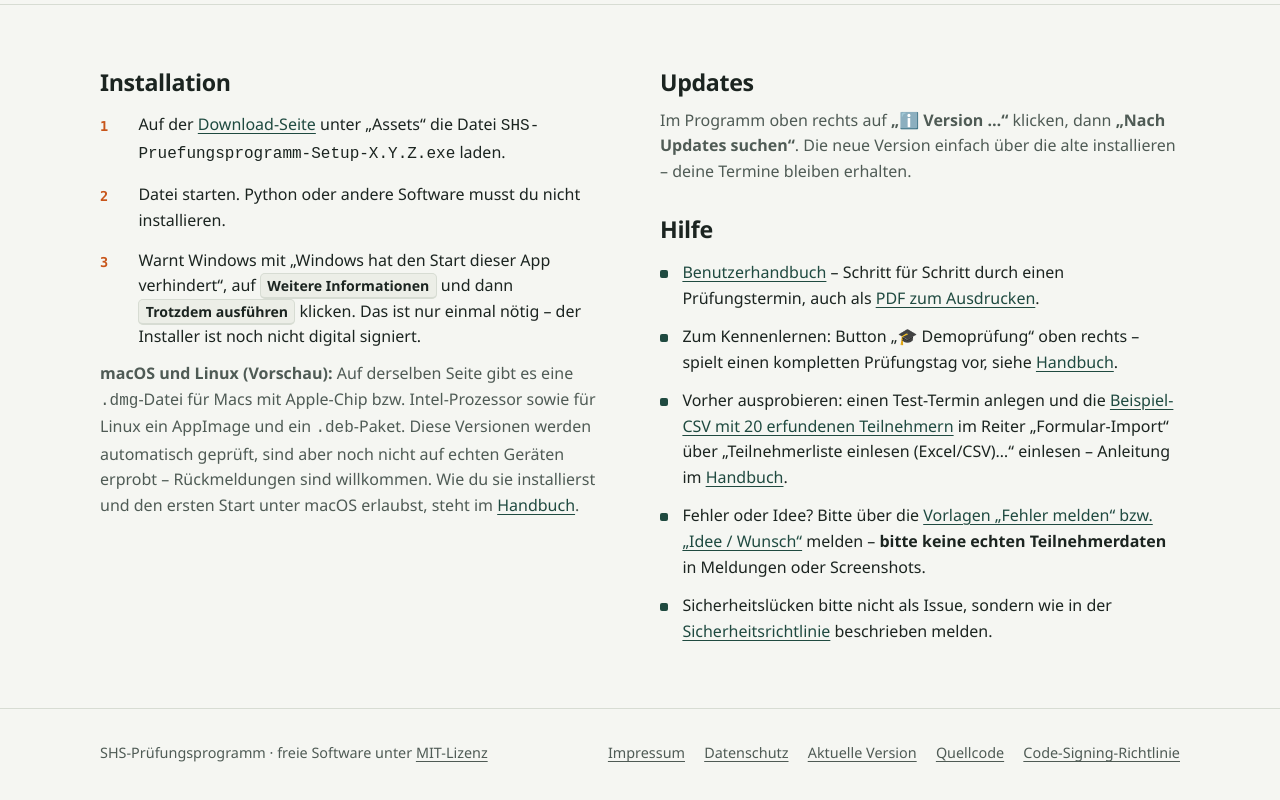
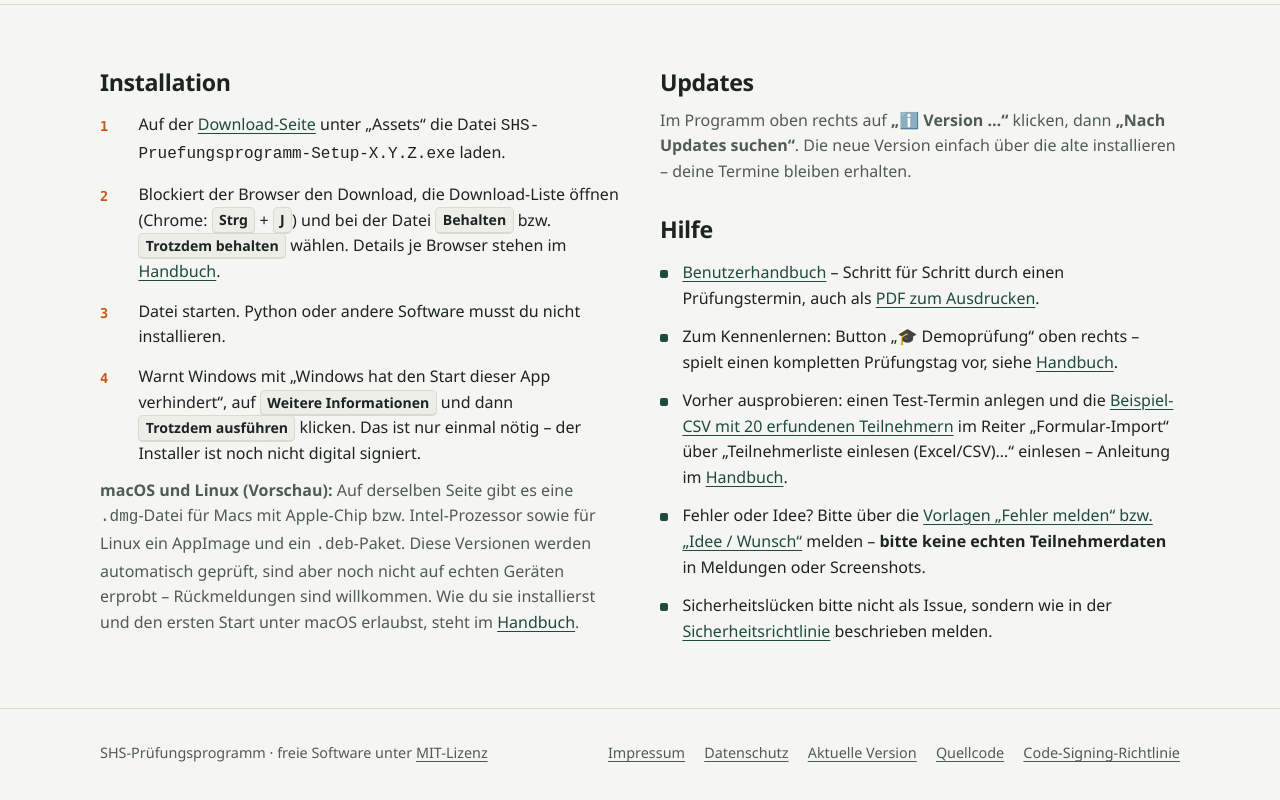
Before and after one commit to mbruver-source/SHS, a plain HTML site: page docs/index.html in a window 1280 px wide. Shown: the part 3937-4737 px from the top of the page. Drawn offline with Linux system fonts and the light colour scheme.

Commit message:
Doku: Hinweis „Browser blockiert den Download“ (Chrome, Edge, Firefox)
Handbuch Kapitel 2 mit Schritten je Browser und Edge-Screenshot, dazu
Hinweise in README.md, README_INSTALLER.md und auf der Website.

Co-Authored-By: Claude Opus 5.5 <noreply@anthropic.com>

```diff
--- a/docs/index.html
+++ b/docs/index.html
@@ -162,6 +162,7 @@
       <h2>Installation</h2>
       <ol class="install">
         <li><span>Auf der <a href="https://github.com/mbruver-source/SHS/releases/latest">Download-Seite</a> unter „Assets“ die Datei <code>SHS-Pruefungsprogramm-Setup-X.Y.Z.exe</code> laden.</span></li>
+        <li><span>Blockiert der Browser den Download, die Download-Liste öffnen (Chrome: <span class="taste">Strg</span> + <span class="taste">J</span>) und bei der Datei <span class="taste">Behalten</span> bzw. <span class="taste">Trotzdem behalten</span> wählen. Details je Browser stehen im <a href="handbuch.html#2-installation-und-updates">Handbuch</a>.</span></li>
         <li><span>Datei starten. Python oder andere Software musst du nicht installieren.</span></li>
         <li><span>Warnt Windows mit „Windows hat den Start dieser App verhindert“, auf <span class="taste">Weitere Informationen</span> und dann <span class="taste">Trotzdem ausführen</span> klicken. Das ist nur einmal nötig – der Installer ist noch nicht digital signiert.</span></li>
       </ol>
```
Also changed, not shown: docs/bilder/handbuch_edge_download.png (added), 4 other files.
